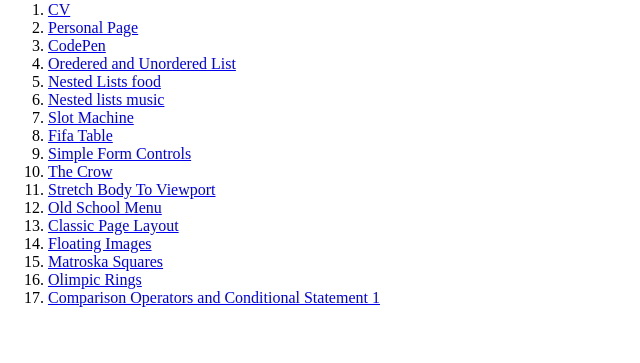
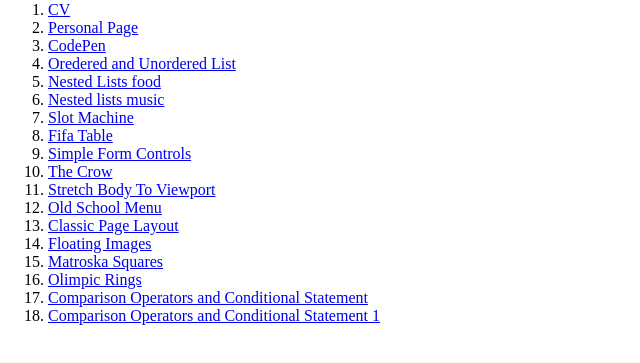
Before and after one commit to Lambrev88/WD_Course_HW, a plain HTML site: page hw1/index.html in a window 1280 px wide. Shown: the part 79-442 px from the top of the page, without its empty margins (0-640 px from the left). Drawn offline with Linux system fonts and the light colour scheme.

Commit message:
HW1 Done

```diff
--- a/hw1/index.html
+++ b/hw1/index.html
@@ -27,7 +27,8 @@
     <li><a href="./pages/FloatingImages.html">Floating Images</a></li>
     <li><a href="./pages/MatroskaSquares.html">Matroska Squares</a></li>
     <li><a href="./pages/OlimpicRings.html">Olimpic Rings</a></li>
-    <li><a href="./pages/ComparisonOperators_ConditionalStatement.html">Comparison Operators and Conditional Statement 1</a></li>
+    <li><a href="./pages/ComparisonOperators_ConditionalStatement.html">Comparison Operators and Conditional Statement</a></li>
+    <li><a href="./pages/ComparisonOperators_ConditionalStatement1.html">Comparison Operators and Conditional Statement 1</a></li>
   </ol>
 </body>
 
```
